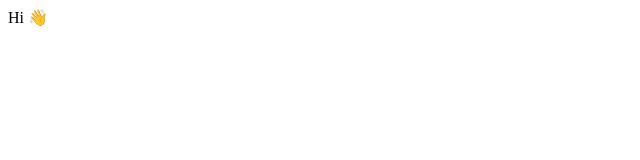
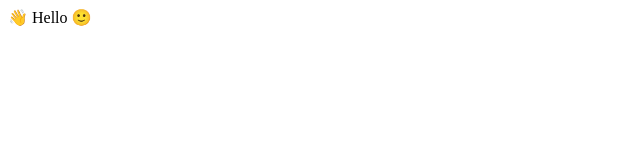
Before and after one commit to tests-e/cloudflare-func-test, a plain HTML site: page public/index.html in a window 1280 px wide. Shown: the full height of the page, 0-640 px from the left. Drawn offline with Linux system fonts and the light colour scheme.

Commit message:
Update and rename index.html to public/index.html

```diff
--- a/index.html
+++ b/public/index.html
@@ -1,5 +1,5 @@
 <html>
   <body>
-    Hi 👋
+   👋 Hello 🙂
   </body>
 </html>
```
